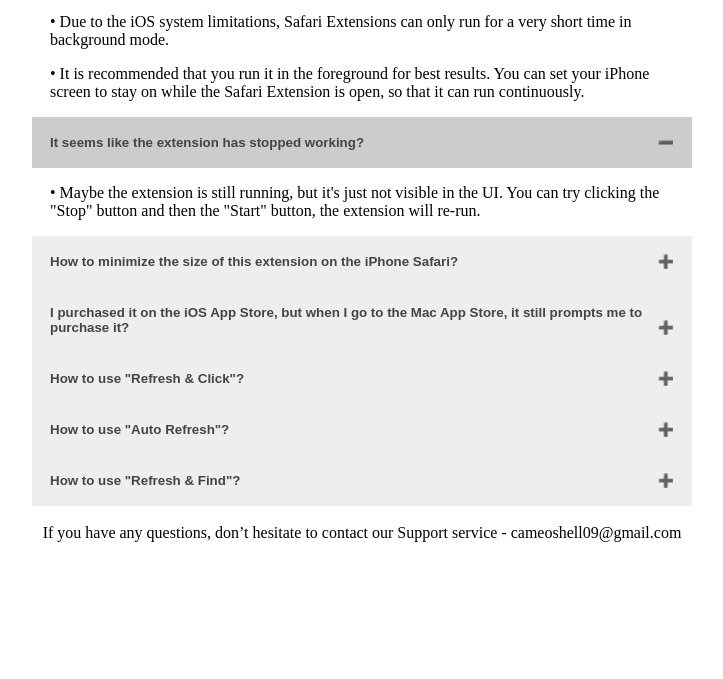
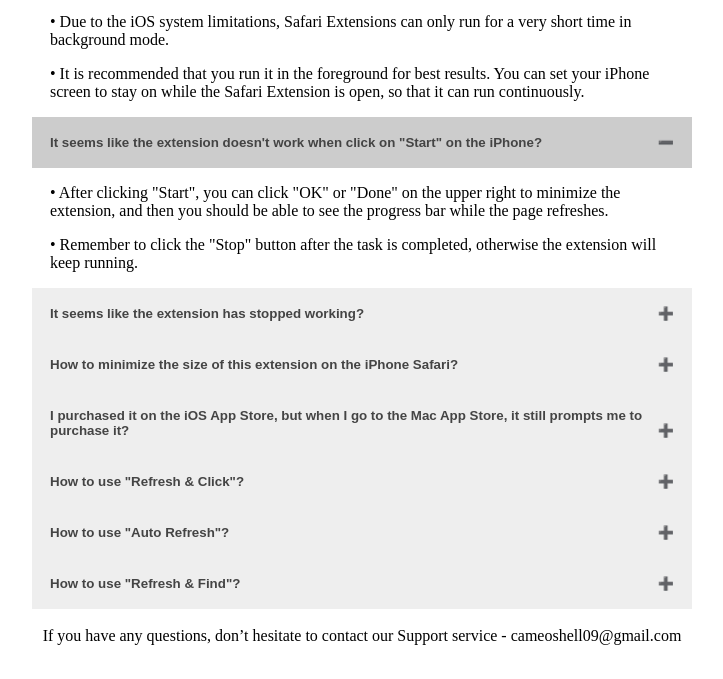
Before and after one commit to qq345386817/auto-refresh, a plain HTML site: page help.html in a window 1280 px wide. Shown: the part 121-800 px from the top of the page, without its empty margins (278-1001 px from the left). Drawn offline with Linux system fonts and the light colour scheme.

Commit message:
Update help.html

```diff
--- a/help.html
+++ b/help.html
@@ -22,6 +22,12 @@
     <div class="panel">
       <p>• Due to the iOS system limitations, Safari Extensions can only run for a very short time in background mode.</p>
       <p>• It is recommended that you run it in the foreground for best results. You can set your iPhone screen to stay on while the Safari Extension is open, so that it can run continuously.</p>
+    </div>
+
+    <button class="accordion">It seems like the extension doesn't work when click on "Start" on the iPhone?</button>
+    <div class="panel">
+      <p>• After clicking "Start", you can click "OK" or "Done" on the upper right to minimize the extension, and then you should be able to see the progress bar while the page refreshes.</p>
+      <p>• Remember to click the "Stop" button after the task is completed, otherwise the extension will keep running.</p>
     </div>
 
     <button class="accordion">It seems like the extension has stopped working?</button>
```
